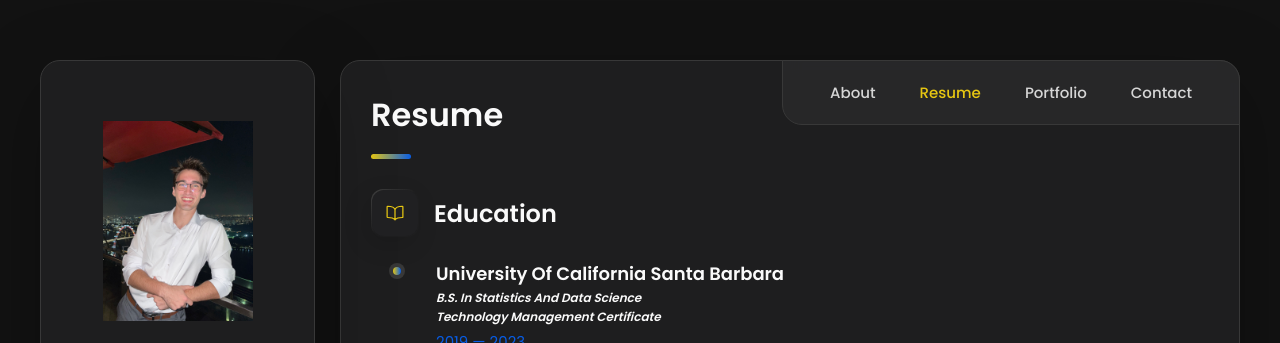
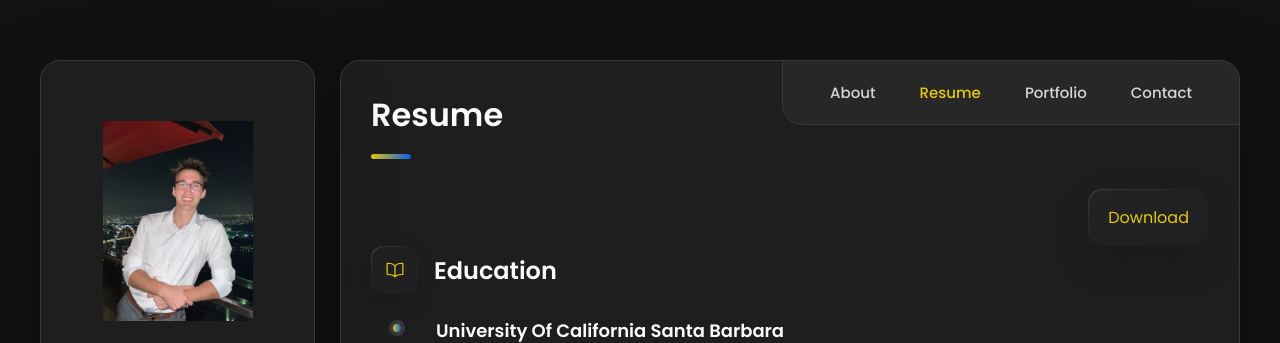
Before and after one commit to bernie-graves/bernie-graves-github.io, a plain HTML site: page index.html in a window 1280 px wide. Both pictures are taken after a click on the button "Resume". Shown: the top 343 px of the page. Drawn offline with nearby package versions, Linux system fonts and the light colour scheme.

Commit message:
added resume download

```diff
--- a/index.html
+++ b/index.html
@@ -379,6 +379,9 @@
 
         <header>
           <h2 class="h2 article-title">Resume</h2>
+          <a href="assets/files/Bernie_Graves_Resume_Current.pdf" download="Bernie_Graves_Resume">
+            <button class="form-btn" type="button">Download</button>
+          </a>
         </header>
 
         <!--
```
Also changed, not shown: 4 other files.
